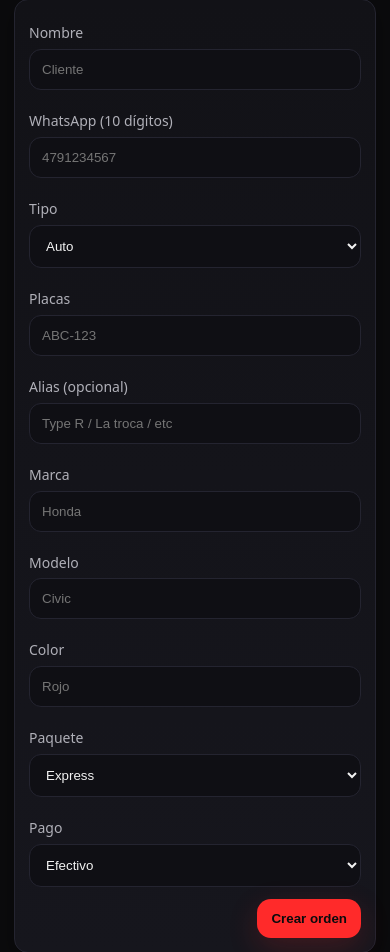
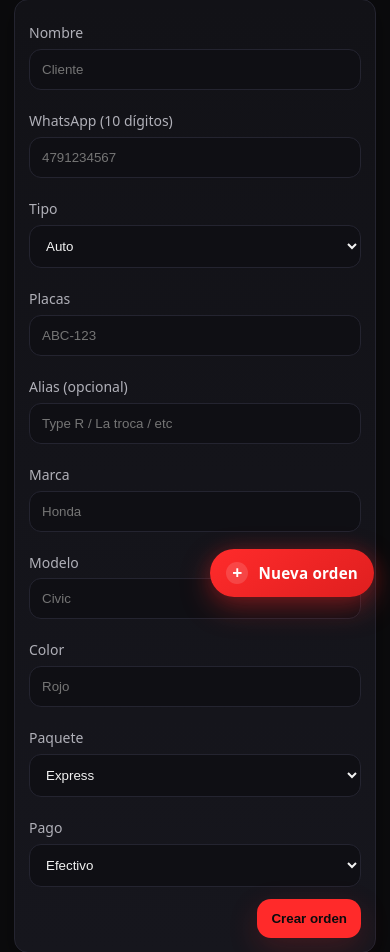
Before and after one commit to MauricioCastro2019/realg4wash-os, a Flask app: page /orders/new in a window 390 px wide. Shown: the part 231-1183 px from the top of the page. Run offline with Flask 3, Linux system fonts and the light colour scheme; the visitor is signed in with stand-in values (Sample User, id 1).

Commit message:
Add floating mobile-first new order button

```diff
--- a/app/static/styles.css
+++ b/app/static/styles.css
@@ -374,4 +374,78 @@
       border-radius: 12px;
       font-size: 0.95rem;
   }
+}/* =========================
+   FLOATING ACTION BUTTON
+========================= */
+.fab-order {
+  position: fixed;
+  right: 20px;
+  bottom: 22px;
+  z-index: 1200;
+  display: inline-flex;
+  align-items: center;
+  gap: 10px;
+  background: linear-gradient(145deg, #ff2b2b, #df1f1f);
+  color: #ffffff;
+  text-decoration: none;
+  font-weight: 800;
+  font-size: 0.98rem;
+  letter-spacing: 0.2px;
+  padding: 14px 18px;
+  border-radius: 999px;
+  box-shadow:
+      0 10px 30px rgba(255, 43, 43, 0.35),
+      0 0 20px rgba(255, 43, 43, 0.18);
+  transition: transform 0.18s ease, box-shadow 0.18s ease, opacity 0.18s ease;
 }
+
+.fab-order:hover {
+  transform: translateY(-2px) scale(1.02);
+  box-shadow:
+      0 14px 34px rgba(255, 43, 43, 0.42),
+      0 0 24px rgba(255, 43, 43, 0.24);
+}
+
+.fab-order:active {
+  transform: scale(0.98);
+}
+
+.fab-plus {
+  display: inline-flex;
+  align-items: center;
+  justify-content: center;
+  width: 24px;
+  height: 24px;
+  font-size: 1.25rem;
+  line-height: 1;
+  border-radius: 999px;
+  background: rgba(255, 255, 255, 0.14);
+}
+
+.fab-text {
+  white-space: nowrap;
+}
+
+/* En desktop no estorba tanto, pero puedes ocultarlo si prefieres */
+@media (min-width: 992px) {
+  .fab-order {
+      right: 28px;
+      bottom: 28px;
+  }
+}
+
+/* En móvil debe sentirse natural y dominante */
+@media (max-width: 768px) {
+  .fab-order {
+      right: 16px;
+      bottom: 16px;
+      padding: 13px 16px;
+      font-size: 0.95rem;
+  }
+
+  .fab-plus {
+      width: 22px;
+      height: 22px;
+      font-size: 1.1rem;
+  }
+}
--- a/app/templates/base.html
+++ b/app/templates/base.html
@@ -41,6 +41,18 @@
       {% endif %}
     {% endwith %}
 
+    {% if not current_user.is_authenticated %}
+  {% with messages = get_flashed_messages() %}
+    {% if messages %}
+      <div class="flash-stack">
+        {% for m in messages %}
+          <div class="flash-item">{{ m }}</div>
+        {% endfor %}
+      </div>
+    {% endif %}
+  {% endwith %}
+{% endif %}
+
     <main>
       {% block content %}{% endblock %}
     </main>
@@ -70,5 +82,9 @@
       }
     }
   </script>
+  <a href="{{ url_for('main.order_new') }}" class="fab-order" aria-label="Nueva orden">
+    <span class="fab-plus">+</span>
+    <span class="fab-text">Nueva orden</span>
+  </a>
 </body>
 </html>
```
